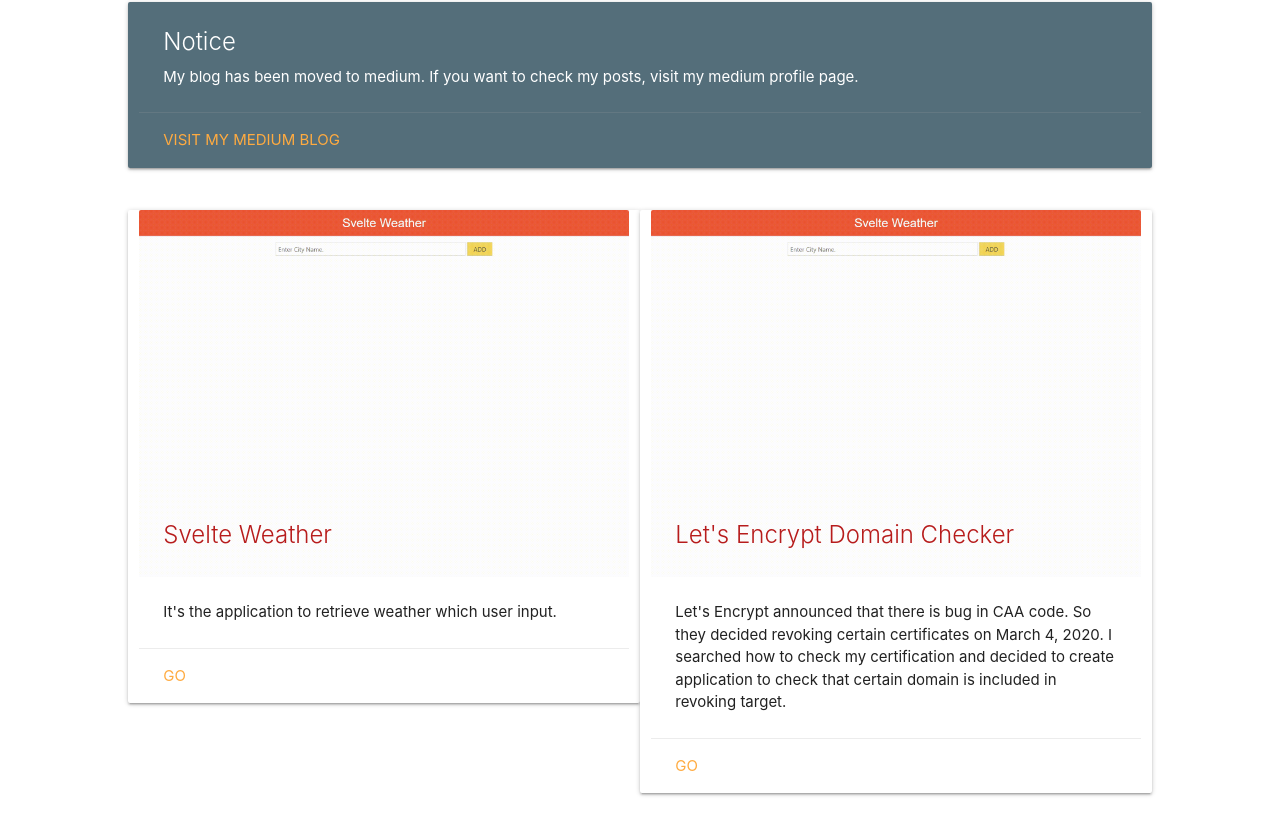
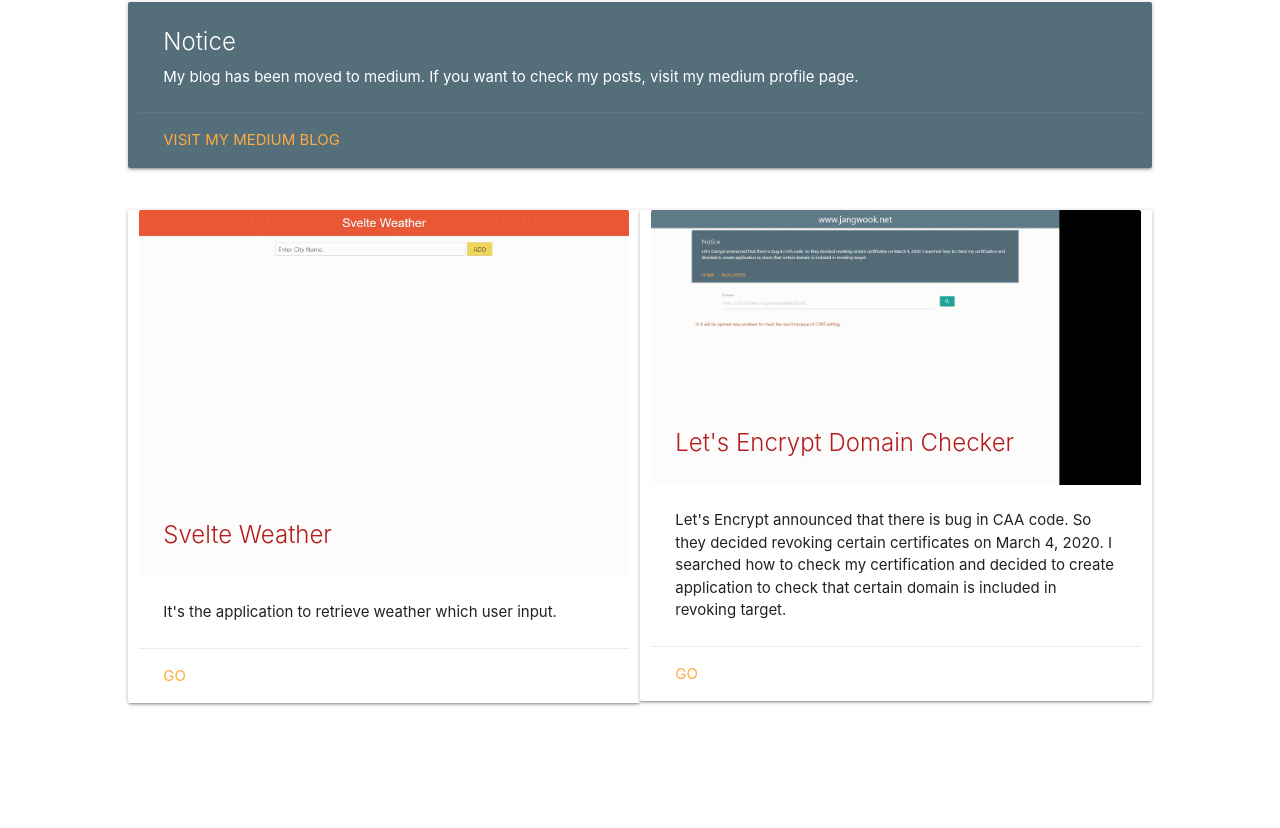
Before and after one commit to kimjangwook/kimjangwook.github.io, a plain HTML site: page index.html in a window 1280 px wide. Shown: the part 70-898 px from the top of the page. After the commit the page ends 808 px from the top, so only its background shows below. Drawn offline with nearby package versions, Linux system fonts and the light colour scheme.

Commit message:
Modify image of link

```diff
--- a/index.html
+++ b/index.html
@@ -56,7 +56,7 @@
 
             <div class="card col s12 m6">
                 <div class="card-image">
-                    <img src="./assets/img/svelte-weather.gif" alt="gif image of svelte-weather application">
+                    <img src="./assets/img/letsencrypt-domain-checker.gif" alt="gif image of svelte-weather application">
                     <span class="card-title red-text text-darken-4">Let's Encrypt Domain Checker</span>
                 </div>
                 <div class="card-content">
```
